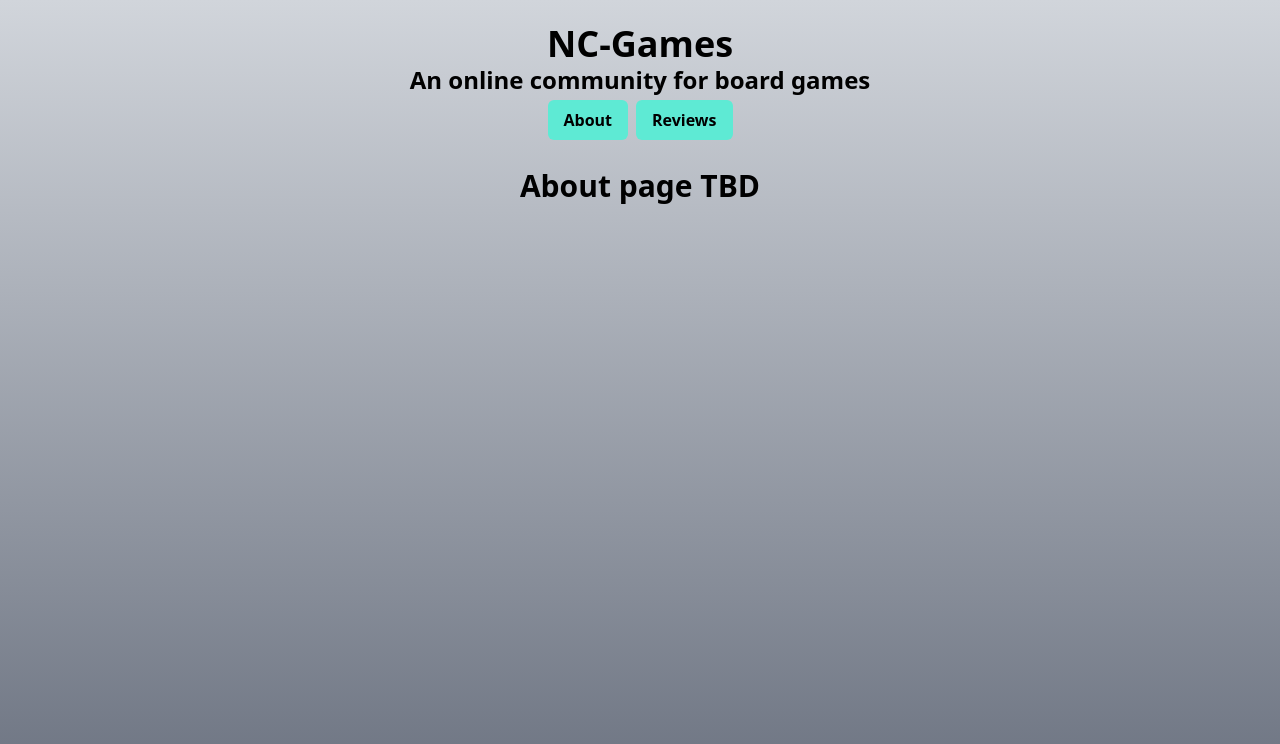
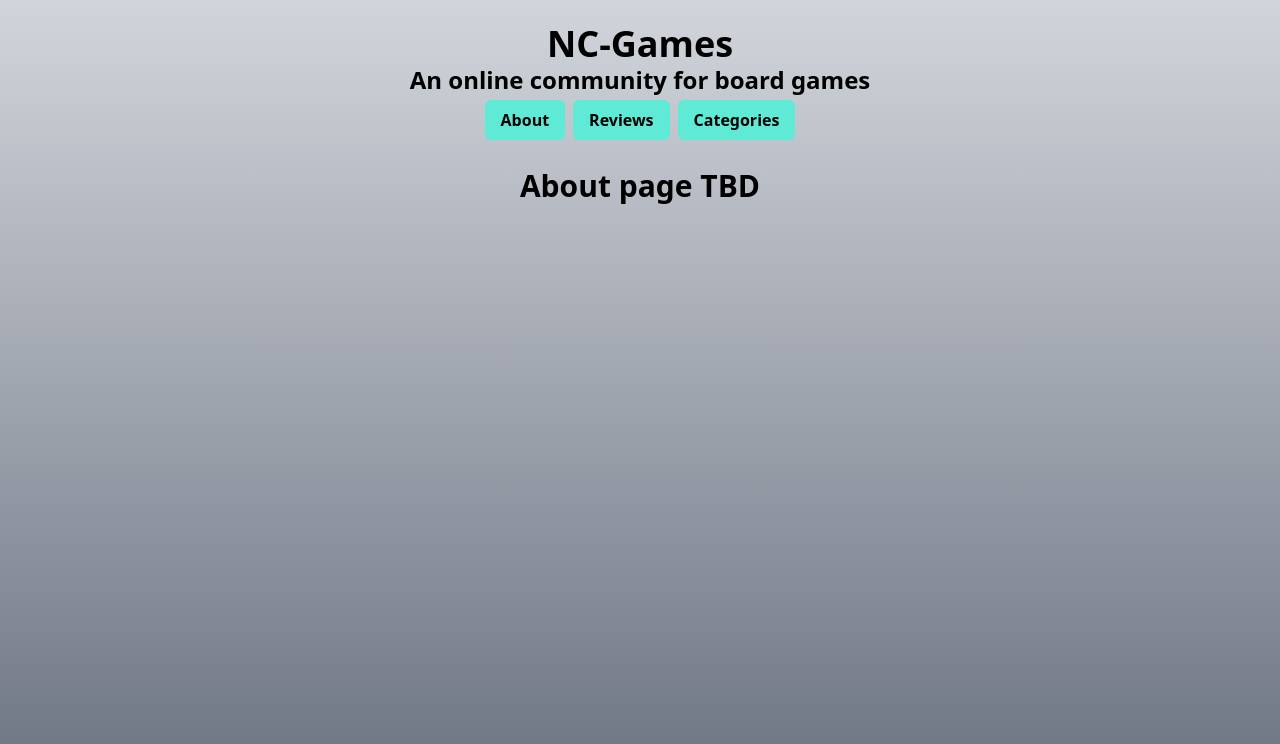
Before and after one commit to GWorsnop/fe-nc-games, a React (Create React App) app: page / in a window 1280 px wide. Shown: the top 744 px of the page. Built offline with nearby package versions, Linux system fonts and the light colour scheme.

Commit message:
Update header to include nav button for categories

```diff
--- a/src/components/Header.jsx
+++ b/src/components/Header.jsx
@@ -19,6 +19,9 @@ function Header() {
       <button className="btn btn-blue" onClick={() => navigate("/reviews")}>
         Reviews
       </button>
+      <button className="btn btn-blue" onClick={() => navigate("/categories")}>
+        Categories
+      </button>
     </header>
   );
 }
```
